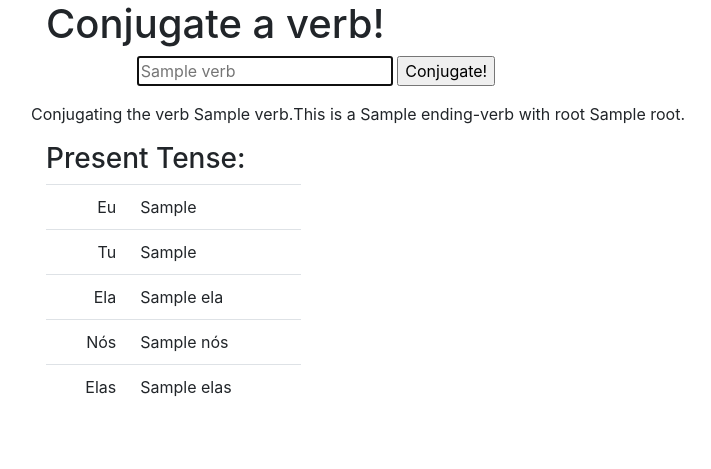
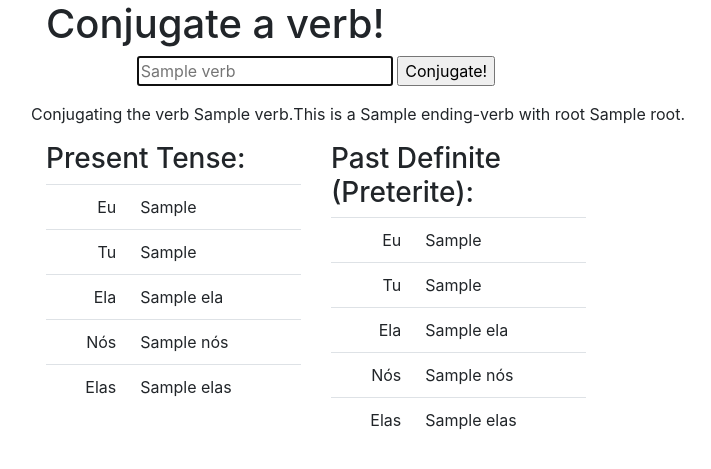
Before and after one commit to whberard/lingvilo, a Django app: template templates/conjugate.html in a window 1280 px wide. Shown: the top 469 px of the page, without its empty margins (39-750 px from the left). Run offline with Django 3.2, Linux system fonts and the light colour scheme; the template is opened without the code that fills it: most values are stand-ins (such as "Sample title", 1, 10 or a date in 2020); some libraries are stand-ins or nearby versions.

Commit message:
Add preterit conjugation to the display.

```diff
--- a/templates/conjugate.html
+++ b/templates/conjugate.html
@@ -26,7 +26,7 @@
 		<p>This is a {{ ending }}-verb with root {{ root }}.</p>
 	</div>
 		{% if present %}
-		<div class="row">
+        <div class="row"><!-- Conjugation Row -->
 		<div class="col-md-3">
 		<h3>Present Tense:</h3>
 		<table class="table" align="center">
@@ -37,7 +37,19 @@
 			<tr><td align="right">Elas</td><td> {{present.elas}}</td>
 		</table>
 		</div>
-		</div>
+
+        <div class="col-md-3">
+        <h3>Past Definite (Preterite):</h3>
+		<table class="table" align="center">
+			<tr><td align="right">Eu</td> <td>{{preterit.eu}}</td></tr>
+			<tr><td align="right">Tu</td><td> {{preterit.tu}}</td>
+			<tr><td align="right">Ela</td><td> {{preterit.ela}}</td>
+			<tr><td align="right">Nós</td><td> {{preterit.nós}}</td>
+			<tr><td align="right">Elas</td><td> {{preterit.elas}}</td>
+		</table>
+        </div>
+
+        </div><!-- End conjugation Row -->
 		{% endif %}
 
 		{% if imperfect %}
```
